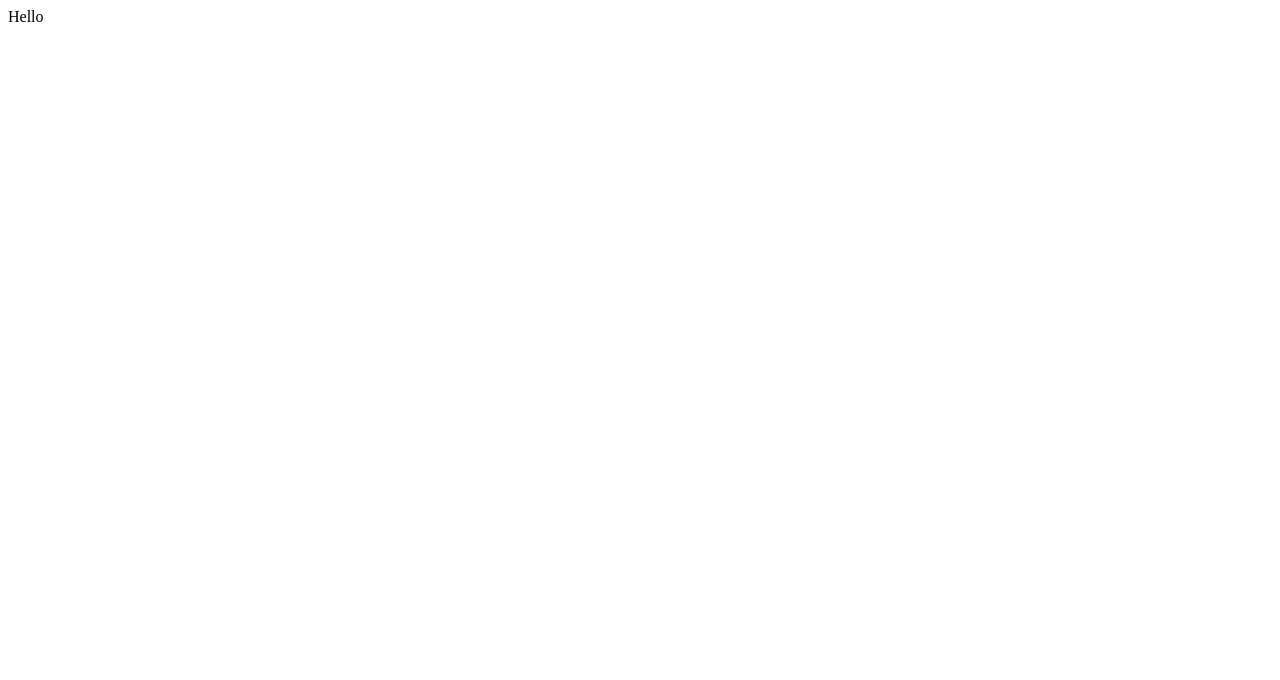
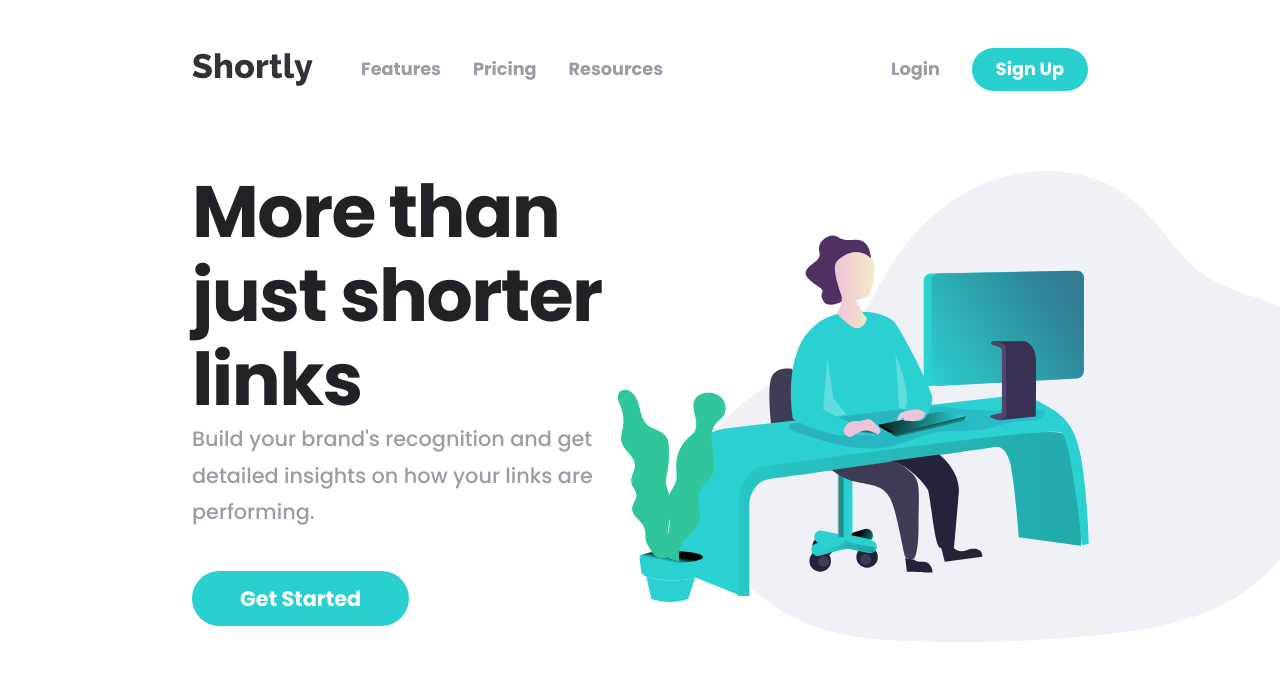
Before and after one commit to madalinaang/url-shortening, a React (Create React App) app: page / in a window 1280 px wide. Shown: the top 680 px of the page. Built offline with nearby package versions, Linux system fonts and the light colour scheme.

Commit message:
nav + hero desktop

```diff
--- a/package.json
+++ b/package.json
@@ -11,6 +11,7 @@
     "react-dom": "^18.2.0",
     "react-router-dom": "^6.22.3",
     "react-scripts": "5.0.1",
+    "sass": "^1.72.0",
     "web-vitals": "^2.1.4"
   },
   "scripts": {
--- a/src/App.js
+++ b/src/App.js
@@ -1,5 +1,14 @@
+import "./styles/style.scss";
+import Nav from "./components/Nav";
+import Hero from "./components/Hero";
+
 function App() {
-  return <main>Hello</main>;
+  return (
+    <main>
+      <Nav />
+      <Hero />
+    </main>
+  );
 }
 
 export default App;
--- /dev/null
+++ b/src/components/Hero.js
@@ -0,0 +1,18 @@
+export default function Hero() {
+  return (
+    <section className="hero">
+      <div className="description">
+        <h1 className="title">More than just shorter links</h1>
+        <p>
+          Build your brand's recognition and get detailed insights on how your
+          links are performing.
+        </p>
+        <button className="get-started-button">Get Started</button>
+      </div>
+      <img
+        className="hero-img"
+        src={process.env.PUBLIC_URL + "/images/illustration-working.svg"}
+      />
+    </section>
+  );
+}
--- /dev/null
+++ b/src/components/Nav.js
@@ -0,0 +1,16 @@
+export default function Nav() {
+  return (
+    <nav className="nav-bar">
+      <img className="logo" src={process.env.PUBLIC_URL + "/images/logo.svg"} />
+      <div className="page-menu">
+        <p className="menu-item">Features</p>
+        <p className="menu-item">Pricing</p>
+        <p className="menu-item">Resources</p>
+      </div>
+      <div className="login-menu">
+        <p className="menu-item">Login</p>
+        <button className="signup-button">Sign Up</button>
+      </div>
+    </nav>
+  );
+}
--- /dev/null
+++ b/src/styles/_base.scss
@@ -0,0 +1,6 @@
+body {
+  width: 100%;
+  font-size: $font-size;
+  font-family: $poppins-font;
+  font-weight: $font-weight-medium;
+}
--- /dev/null
+++ b/src/styles/_mixins.scss
@@ -0,0 +1,12 @@
+@mixin button-style {
+  background-color: $primary-cyan;
+  border: none;
+  color: white;
+  padding: 0.7rem 1.5rem;
+  border-radius: 500rem;
+  width: fit-content;
+
+  &:hover {
+    opacity: 50%;
+  }
+}
--- /dev/null
+++ b/src/styles/_resets.scss
@@ -0,0 +1,415 @@
+/*! destyle.css v4.0.1 | MIT License | https://github.com/nicolas-cusan/destyle.css */
+
+/* Reset box-model and set borders */
+/* ============================================ */
+
+*,
+::before,
+::after {
+  box-sizing: border-box;
+  border-style: solid;
+  border-width: 0;
+  min-width: 0;
+}
+
+/* Document */
+/* ============================================ */
+
+/**
+ * 1. Correct the line height in all browsers.
+ * 2. Prevent adjustments of font size after orientation changes in iOS.
+ * 3. Remove gray overlay on links for iOS.
+ */
+
+html {
+  line-height: 1.15; /* 1 */
+  -webkit-text-size-adjust: 100%; /* 2 */
+  -webkit-tap-highlight-color: transparent; /* 3*/
+}
+
+/* Sections */
+/* ============================================ */
+
+/**
+ * Remove the margin in all browsers.
+ */
+
+body {
+  margin: 0;
+}
+
+/**
+ * Render the `main` element consistently in IE.
+ */
+
+main {
+  display: block;
+}
+
+/* Vertical rhythm */
+/* ============================================ */
+
+p,
+table,
+blockquote,
+address,
+pre,
+iframe,
+form,
+figure,
+dl {
+  margin: 0;
+}
+
+/* Headings */
+/* ============================================ */
+
+h1,
+h2,
+h3,
+h4,
+h5,
+h6 {
+  font-size: inherit;
+  font-weight: inherit;
+  margin: 0;
+}
+
+/* Lists (enumeration) */
+/* ============================================ */
+
+ul,
+ol {
+  margin: 0;
+  padding: 0;
+  list-style: none;
+}
+
+/* Lists (definition) */
+/* ============================================ */
+
+dt {
+  font-weight: bold;
+}
+
+dd {
+  margin-left: 0;
+}
+
+/* Grouping content */
+/* ============================================ */
+
+/**
+ * 1. Add the correct box sizing in Firefox.
+ * 2. Show the overflow in Edge and IE.
+ */
+
+hr {
+  box-sizing: content-box; /* 1 */
+  height: 0; /* 1 */
+  overflow: visible; /* 2 */
+  border-top-width: 1px;
+  margin: 0;
+  clear: both;
+  color: inherit;
+}
+
+/**
+ * 1. Correct the inheritance and scaling of font size in all browsers.
+ * 2. Correct the odd `em` font sizing in all browsers.
+ */
+
+pre {
+  font-family: monospace, monospace; /* 1 */
+  font-size: inherit; /* 2 */
+}
+
+address {
+  font-style: inherit;
+}
+
+/* Text-level semantics */
+/* ============================================ */
+
+/**
+ * Remove the gray background on active links in IE 10.
+ */
+
+a {
+  background-color: transparent;
+  text-decoration: none;
+  color: inherit;
+}
+
+/**
+ * 1. Remove the bottom border in Chrome 57-
+ * 2. Add the correct text decoration in Chrome, Edge, IE, Opera, and Safari.
+ */
+
+abbr[title] {
+  text-decoration: underline dotted; /* 2 */
+}
+
+/**
+ * Add the correct font weight in Chrome, Edge, and Safari.
+ */
+
+b,
+strong {
+  font-weight: bolder;
+}
+
+/**
+ * 1. Correct the inheritance and scaling of font size in all browsers.
+ * 2. Correct the odd `em` font sizing in all browsers.
+ */
+
+code,
+kbd,
+samp {
+  font-family: monospace, monospace; /* 1 */
+  font-size: inherit; /* 2 */
+}
+
+/**
+ * Add the correct font size in all browsers.
+ */
+
+small {
+  font-size: 80%;
+}
+
+/**
+ * Prevent `sub` and `sup` elements from affecting the line height in
+ * all browsers.
+ */
+
+sub,
+sup {
+  font-size: 75%;
+  line-height: 0;
+  position: relative;
+  vertical-align: baseline;
+}
+
+sub {
+  bottom: -0.25em;
+}
+
+sup {
+  top: -0.5em;
+}
+
+/* Replaced content */
+/* ============================================ */
+
+/**
+ * Prevent vertical alignment issues.
+ */
+
+svg,
+img,
+embed,
+object,
+iframe {
+  vertical-align: bottom;
+}
+
+/* Forms */
+/* ============================================ */
+
+/**
+ * Reset form fields to make them styleable.
+ * 1. Make form elements stylable across systems iOS especially.
+ * 2. Inherit text-transform from parent.
+ */
+
+button,
+input,
+optgroup,
+select,
+textarea {
+  -webkit-appearance: none; /* 1 */
+  appearance: none;
+  vertical-align: middle;
+  color: inherit;
+  font: inherit;
+  background: transparent;
+  padding: 0;
+  margin: 0;
+  border-radius: 0;
+  text-align: inherit;
+  text-transform: inherit; /* 2 */
+}
+
+/**
+ * Correct cursors for clickable elements.
+ */
+
+button,
+[type="button"],
+[type="reset"],
+[type="submit"] {
+  cursor: pointer;
+}
+
+button:disabled,
+[type="button"]:disabled,
+[type="reset"]:disabled,
+[type="submit"]:disabled {
+  cursor: default;
+}
+
+/**
+ * Improve outlines for Firefox and unify style with input elements & buttons.
+ */
+
+:-moz-focusring {
+  outline: auto;
+}
+
+select:disabled {
+  opacity: inherit;
+}
+
+/**
+ * Remove padding
+ */
+
+option {
+  padding: 0;
+}
+
+/**
+ * Reset to invisible
+ */
+
+fieldset {
+  margin: 0;
+  padding: 0;
+  min-width: 0;
+}
+
+legend {
+  padding: 0;
+}
+
+/**
+ * Add the correct vertical alignment in Chrome, Firefox, and Opera.
+ */
+
+progress {
+  vertical-align: baseline;
+}
+
+/**
+ * Remove the default vertical scrollbar in IE 10+.
+ */
+
+textarea {
+  overflow: auto;
+}
+
+/**
+ * Correct the cursor style of increment and decrement buttons in Chrome.
+ */
+
+[type="number"]::-webkit-inner-spin-button,
+[type="number"]::-webkit-outer-spin-button {
+  height: auto;
+}
+
+/**
+ * Correct the outline style in Safari.
+ */
+
+[type="search"] {
+  outline-offset: -2px; /* 1 */
+}
+
+/**
+ * Remove the inner padding in Chrome and Safari on macOS.
+ */
+
+[type="search"]::-webkit-search-decoration {
+  -webkit-appearance: none;
+}
+
+/**
+ * 1. Correct the inability to style clickable types in iOS and Safari.
+ * 2. Fix font inheritance.
+ */
+
+::-webkit-file-upload-button {
+  -webkit-appearance: button; /* 1 */
+  font: inherit; /* 2 */
+}
+
+/**
+ * Fix appearance for Firefox
+ */
+[type="number"] {
+  -moz-appearance: textfield;
+}
+
+/**
+ * Clickable labels
+ */
+
+label[for] {
+  cursor: pointer;
+}
+
+/* Interactive */
+/* ============================================ */
+
+/*
+ * Add the correct display in Edge, IE 10+, and Firefox.
+ */
+
+details {
+  display: block;
+}
+
+/*
+ * Add the correct display in all browsers.
+ */
+
+summary {
+  display: list-item;
+}
+
+/*
+ * Remove outline for editable content.
+ */
+
+[contenteditable]:focus {
+  outline: auto;
+}
+
+/* Tables */
+/* ============================================ */
+
+/**
+1. Correct table border color inheritance in all Chrome and Safari.
+*/
+
+table {
+  border-color: inherit; /* 1 */
+  border-collapse: collapse;
+}
+
+caption {
+  text-align: left;
+}
+
+td,
+th {
+  vertical-align: top;
+  padding: 0;
+}
+
+th {
+  text-align: left;
+  font-weight: bold;
+}
--- /dev/null
+++ b/src/styles/_variables.scss
@@ -0,0 +1,16 @@
+@import url("https://fonts.googleapis.com/css2?family=Poppins:wght@500;700&display=swap");
+
+$primary-cyan: #2acfcf;
+$primary-dark-violet: #3b3054;
+$red: #f46262;
+$gray: #bfbfbf;
+$grayish-violet: #9e9aa7;
+$very-dark-blue: #35323e;
+$very-dark-violet: #232127;
+
+$poppins-font: "Poppins", sans-serif;
+$font-size: 1.3rem;
+$font-weight-medium: 500;
+$font-weight-bold: 700;
+
+$sm: 500px;
--- /dev/null
+++ b/src/styles/components/_hero.scss
@@ -0,0 +1,39 @@
+.hero {
+  padding-left: 15%;
+  margin-top: 2rem;
+  overflow: hidden;
+  display: flex;
+  align-items: center;
+  justify-content: space-between;
+  color: $grayish-violet;
+}
+
+.hero-img {
+  margin-right: -5%;
+}
+
+.description {
+  width: 40%;
+  display: flex;
+  flex-direction: column;
+
+  p {
+    line-height: 1.75;
+  }
+}
+
+.title {
+  color: $very-dark-violet;
+  font-weight: $font-weight-bold;
+  font-size: 350%;
+  letter-spacing: -0.1rem;
+  margin-top: -1rem;
+}
+
+.get-started-button {
+  @include button-style;
+
+  font-weight: $font-weight-bold;
+  padding: 1rem 3rem;
+  margin-top: 2.5rem;
+}
--- /dev/null
+++ b/src/styles/components/_nav.scss
@@ -0,0 +1,30 @@
+.nav-bar {
+  padding: 3rem 15%;
+  display: flex;
+  gap: 3rem;
+  align-items: center;
+  color: $grayish-violet;
+  font-size: 85%;
+  font-weight: $font-weight-bold;
+}
+
+.page-menu {
+  display: flex;
+  gap: 2rem;
+}
+
+.login-menu {
+  display: flex;
+  align-items: center;
+  gap: 2rem;
+  flex: 1;
+  justify-content: flex-end;
+}
+
+.menu-item:hover {
+  color: $very-dark-violet;
+}
+
+.signup-button {
+  @include button-style;
+}
--- /dev/null
+++ b/src/styles/style.scss
@@ -0,0 +1,7 @@
+@import "./variables";
+@import "./resets";
+@import "./base";
+@import "./mixins";
+
+@import "./components/nav";
+@import "./components/hero";
```
Also changed, not shown: 1 other file (tests, documents, lock files or other folders).
